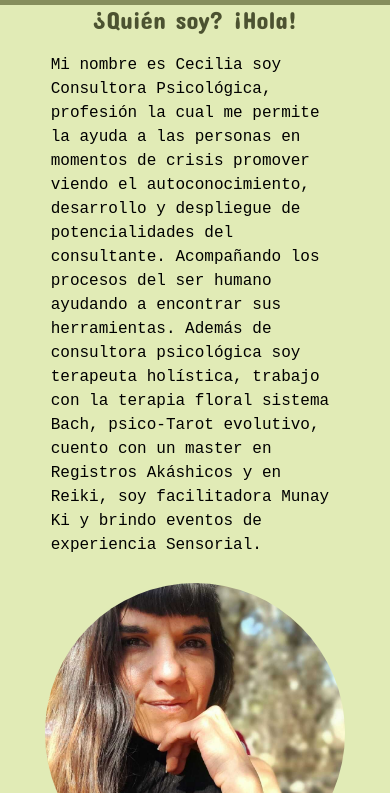
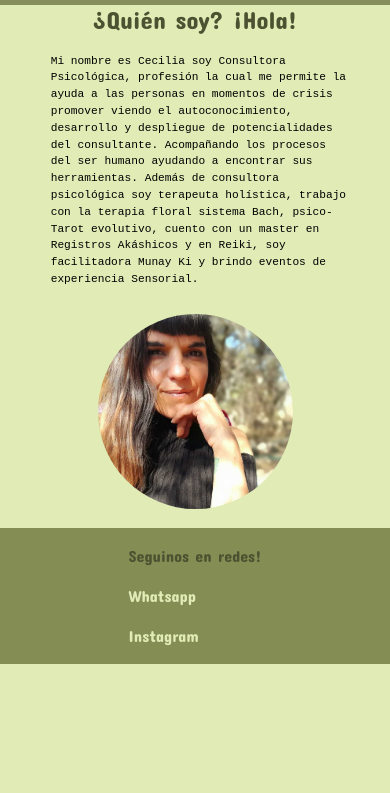
Before and after one commit to maalena2205/entrega_MalenaGonzalez, a plain HTML site: page pages/quiensoy.html in a window 390 px wide. Shown: the part 51-844 px from the top of the page. Drawn offline with nearby package versions, Linux system fonts and the light colour scheme; a web font is replaced by a local one.

Commit message:
modifique nuevamente mobile quien soy

```diff
--- a/style/style.css
+++ b/style/style.css
@@ -467,7 +467,15 @@ grid-item-imagen-servicios-registros {
   }
   .imagenQuienSoy {
     width: 100%;
-    max-width: 300px; /* Opcional: limita el tamaño máximo de la imagen */
-    margin: 0 auto; /* Centra la imagen horizontalmente */
+    max-width: 300px;
+    margin: 0 auto;
   }
 }
+@media (max-width: 600px) {
+  .textoQuienSoy {
+    font-size: 70%;
+  }
+  .imagenQuienSoy {
+    width: 50%;
+  }
+}
```
